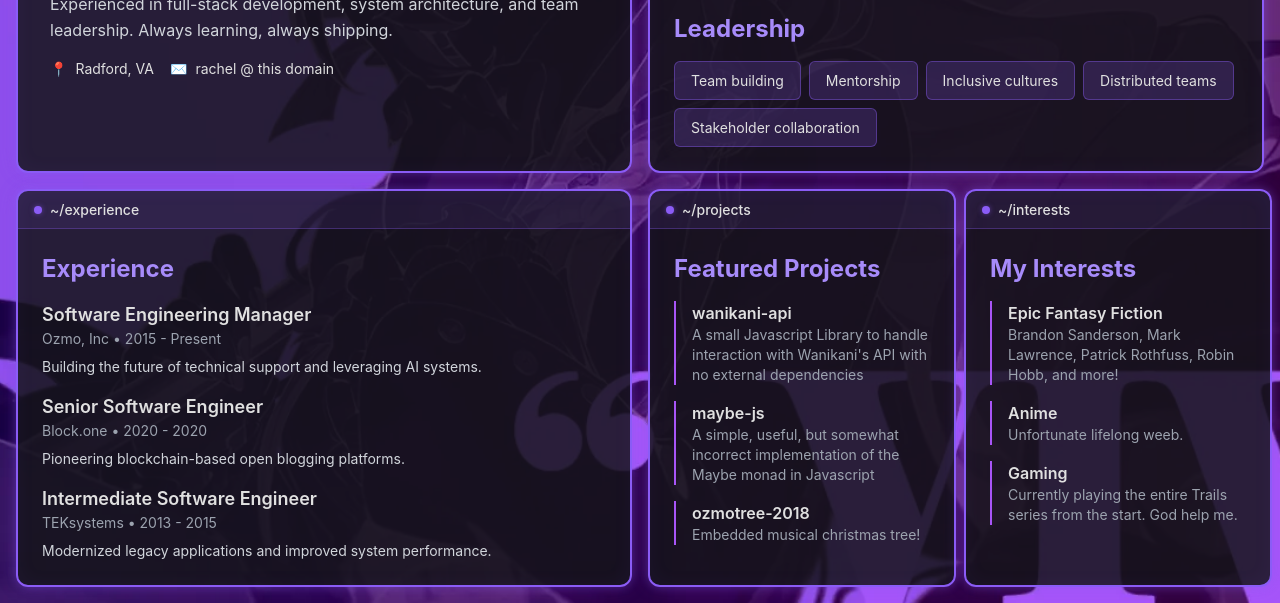
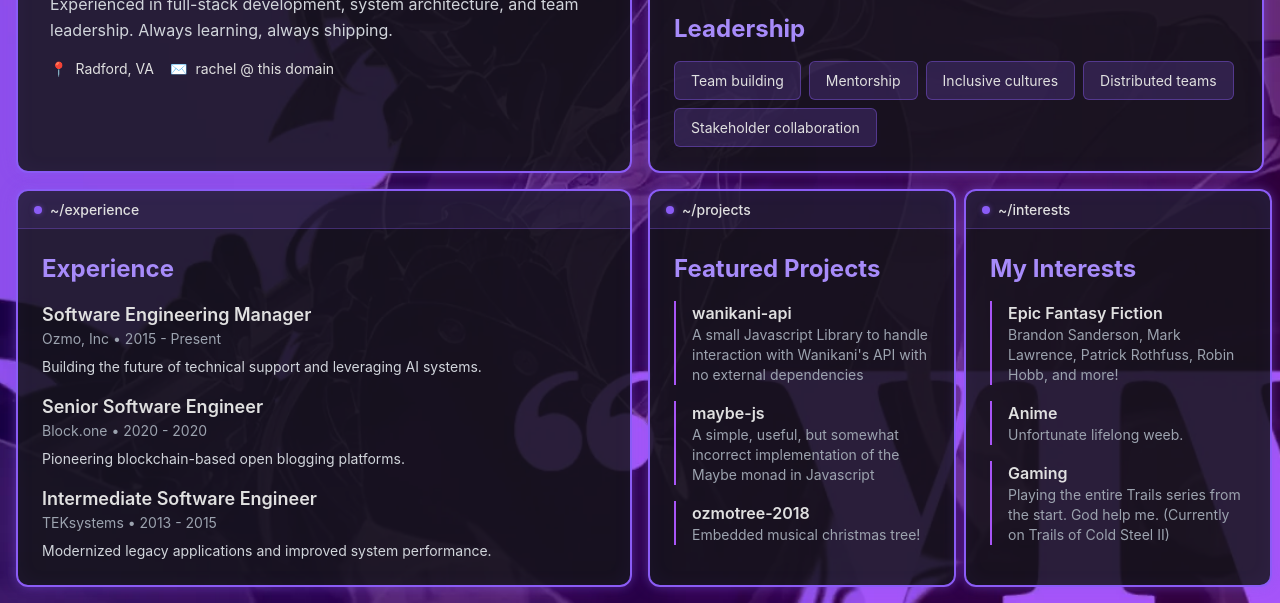
Before and after one commit to takakoshimizu/halcyondays-2, a plain HTML site: page index.html in a window 1280 px wide. Shown: the part 427-1030 px from the top of the page. Drawn offline with nearby package versions, Linux system fonts and the light colour scheme.

Commit message:
chore: update trails game

```diff
--- a/index.html
+++ b/index.html
@@ -201,7 +201,7 @@
                         </li>
                         <li class="border-l-2 border-purple-500 pl-4">
                             <h3 class="font-semibold">Gaming</h3>
-                            <p class="text-sm text-gray-400">Currently playing the entire Trails series from the start. God help me.</p>
+                            <p class="text-sm text-gray-400">Playing the entire Trails series from the start. God help me. (Currently on Trails of Cold Steel II)</p>
                         </li>
                     </ul>
                 </div>
```
